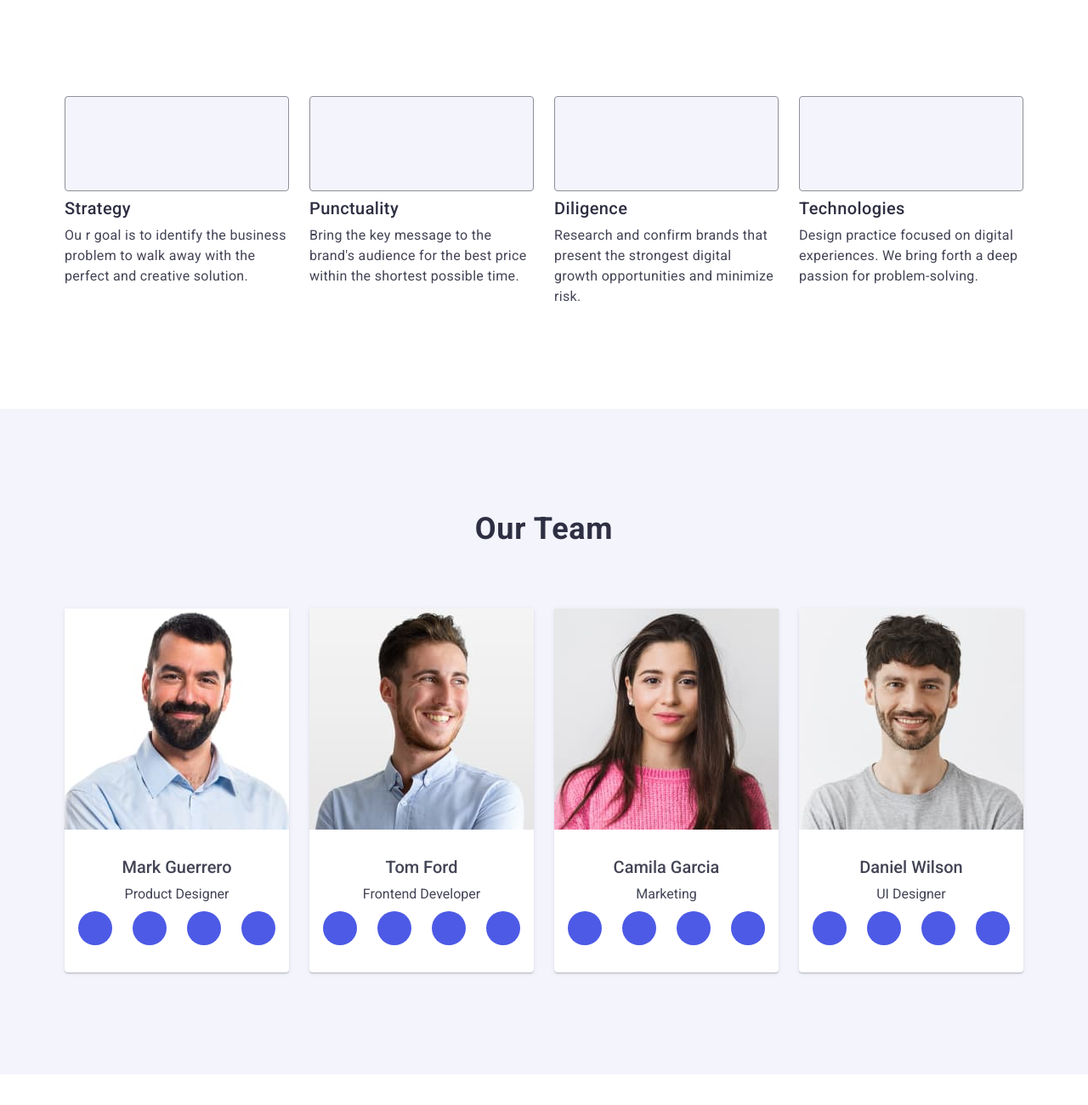
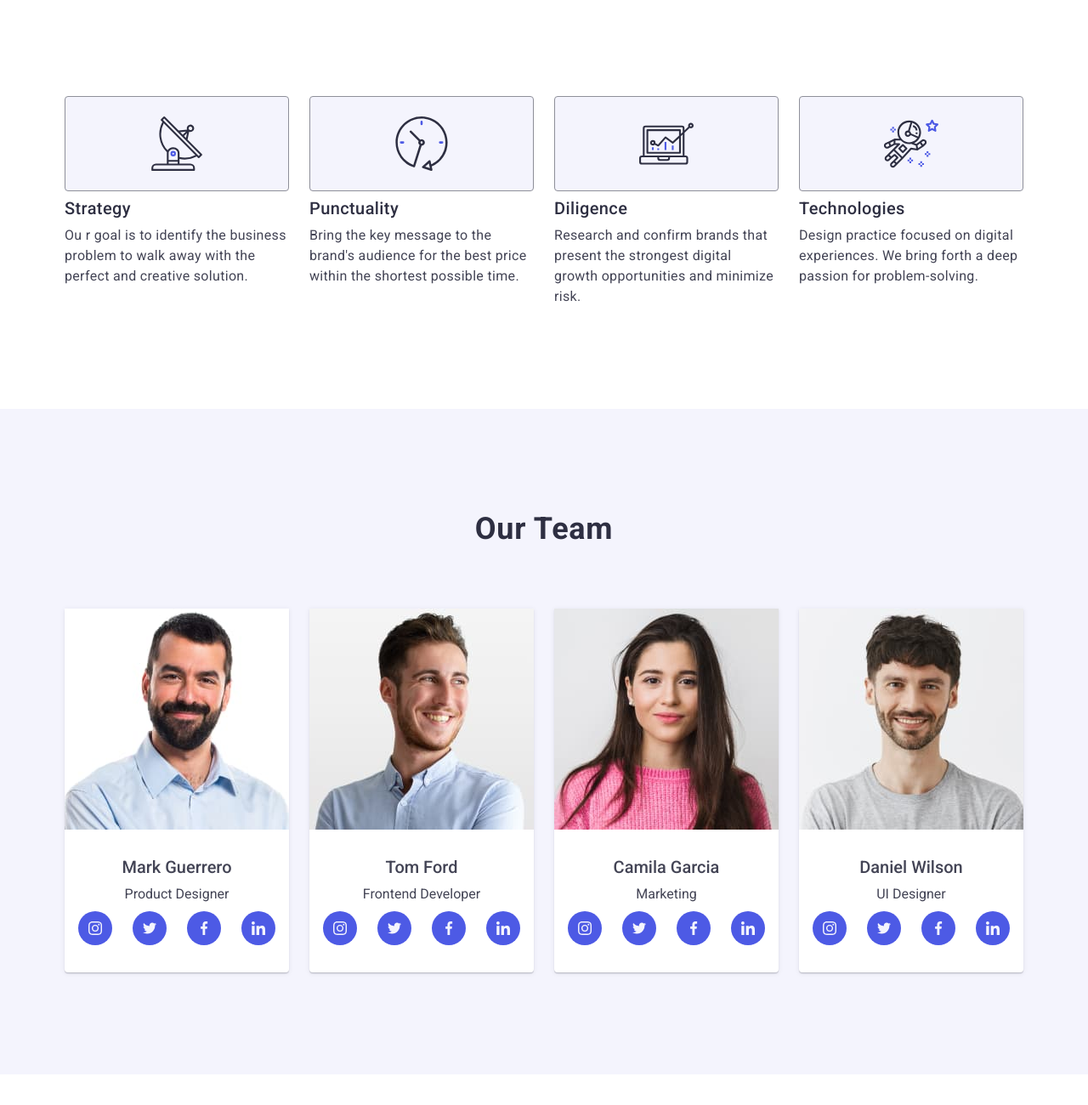
Before and after one commit to veronika-musiienko/goit-markup-hw-04, a plain HTML site: page index.html in a window 1280 px wide. Shown: the part 680-1980 px from the top of the page at 85% size. Drawn offline with nearby package versions, Linux system fonts and the light colour scheme.

Commit message:
modified styles.css index.html

```diff
--- a/index.html
+++ b/index.html
@@ -51,7 +51,7 @@
                 <li class="features-item">
                     <div class="features-picture">
                         <svg class="picture" width="64" height="64">
-                         <use href="./images/icons.svg#antenna"></use>
+                         <use href="./images/icons.svg#icon-antenna"></use>
                         </svg>
                     </div>
                     <h3 class="feature-heading">Strategy</h3>
@@ -60,7 +60,7 @@
                 <li class="features-item">
                     <div class="features-picture">
                         <svg class="picture" width="64" height="64">
-                         <use href="./images/icons.svg#clock"></use>
+                         <use href="./images/icons.svg#icon-clock"></use>
                         </svg>
                     </div>
                     <h3 class="feature-heading">Punctuality</h3>
@@ -69,7 +69,7 @@
                 <li class="features-item">
                     <div class="features-picture">
                         <svg class="picture" width="64" height="64">
-                         <use href="./images/icons.svg#diagram"></use>
+                         <use href="./images/icons.svg#icon-diagram"></use>
                         </svg>
                     </div>
                     <h3 class="feature-heading">Diligence</h3>
@@ -78,7 +78,7 @@
                 <li class="features-item">
                     <div class="features-picture">
                         <svg class="picture" width="64" height="64">
-                         <use href="./images/icons.svg#astronaut"></use>
+                         <use href="./images/icons.svg#icon-astronaut"></use>
                         </svg>
                     </div>
                     <h3 class="feature-heading">Technologies</h3>
@@ -102,28 +102,28 @@
                             <li class="social-item">
                                 <a class="social-link" href="https://instagram.com" target="_blank">
                                     <svg class="social-icon" width="16" height="16">
-                                        <use href="./images/icons.svg#instagram"></use>
+                                        <use href="./images/icons.svg#icon-instagram"></use>
                                     </svg>
                                 </a>
                             </li>
                             <li class="social-item">
                                 <a class="social-link" href="https://twitter.com" target="_blank">
                                     <svg class="social-icon" width="16" height="16">
-                                        <use href="./images/icons.svg#twitter"></use>
+                                        <use href="./images/icons.svg#icon-twitter"></use>
                                     </svg>
                                 </a>
                             </li>
                             <li class="social-item">
                                 <a class="social-link" href="https://facebook.com" target="_blank">
                                     <svg class="social-icon" width="16" height="16">
-                                        <use href="./images/icons.svg#facebook"></use>
+                                        <use href="./images/icons.svg#icon-facebook"></use>
                                     </svg>
                                 </a>
                             </li>
                             <li class="social-item">
                                 <a class="social-link" href="https://linkedin.com" target="_blank">
                                     <svg class="social-icon" width="16" height="16">
-                                        <use href="./images/icons.svg#linkedin"></use>
+                                        <use href="./images/icons.svg#icon-linkedin"></use>
                                     </svg>
                                 </a>
                             </li>
@@ -141,28 +141,28 @@
                             <li class="social-item">
                                 <a class="social-link" href="https://instagram.com" target="_blank">
                                     <svg class="social-icon" width="16" height="16">
-                                        <use href="./images/icons.svg#instagram"></use>
+                                        <use href="./images/icons.svg#icon-instagram"></use>
                                     </svg>
                                 </a>
                             </li>
                             <li class="social-item">
                                 <a class="social-link" href="https://twitter.com" target="_blank">
                                     <svg class="social-icon" width="16" height="16">
-                                        <use href="./images/icons.svg#twitter"></use>
+                                        <use href="./images/icons.svg#icon-twitter"></use>
                                     </svg>
                                 </a>
                             </li>
                             <li class="social-item">
                                 <a class="social-link" href="https://facebook.com" target="_blank">
                                     <svg class="social-icon" width="16" height="16">
-                                        <use href="./images/icons.svg#facebook"></use>
+                                        <use href="./images/icons.svg#icon-facebook"></use>
                                     </svg>
                                 </a>
                             </li>
                             <li class="social-item">
                                 <a class="social-link" href="https://linkedin.com" target="_blank">
                                     <svg class="social-icon" width="16" height="16">
-                                        <use href="./images/icons.svg#linkedin"></use>
+                                        <use href="./images/icons.svg#icon-linkedin"></use>
                                     </svg>
                                 </a>
                             </li>
@@ -180,28 +180,28 @@
                             <li class="social-item">
                                 <a class="social-link" href="https://instagram.com" target="_blank">
                                     <svg class="social-icon" width="16" height="16">
-                                        <use href="./images/icons.svg#instagram"></use>
+                                        <use href="./images/icons.svg#icon-instagram"></use>
                                     </svg>
                                 </a>
                             </li>
                             <li class="social-item">
                                 <a class="social-link" href="https://twitter.com" target="_blank">
                                     <svg class="social-icon" width="16" height="16">
-                                        <use href="./images/icons.svg#twitter"></use>
+                                        <use href="./images/icons.svg#icon-twitter"></use>
                                     </svg>
                                 </a>
                             </li>
                             <li class="social-item">
                                 <a class="social-link" href="https://facebook.com" target="_blank">
                                     <svg class="social-icon" width="16" height="16">
-                                        <use href="./images/icons.svg#facebook"></use>
+                                        <use href="./images/icons.svg#icon-facebook"></use>
                                     </svg>
                                 </a>
                             </li>
                             <li class="social-item">
                                 <a class="social-link" href="https://linkedin.com" target="_blank">
                                     <svg class="social-icon" width="16" height="16">
-                                        <use href="./images/icons.svg#linkedin"></use>
+                                        <use href="./images/icons.svg#icon-linkedin"></use>
                                     </svg>
                                 </a>
                             </li>
@@ -220,28 +220,28 @@
                             <li class="social-item">
                                 <a class="social-link" href="https://instagram.com" target="_blank">
                                     <svg class="social-icon" width="16" height="16">
-                                        <use href="./images/icons.svg#instagram"></use>
+                                        <use href="./images/icons.svg#icon-instagram"></use>
                                     </svg>
                                 </a>
                             </li>
                             <li class="social-item">
                                 <a class="social-link" href="https://twitter.com" target="_blank">
                                     <svg class="social-icon" width="16" height="16">
-                                        <use href="./images/icons.svg#twitter"></use>
+                                        <use href="./images/icons.svg#icon-twitter"></use>
                                     </svg>
                                 </a>
                             </li>
                             <li class="social-item">
                                 <a class="social-link" href="https://facebook.com" target="_blank">
                                     <svg class="social-icon" width="16" height="16">
-                                        <use href="./images/icons.svg#facebook"></use>
+                                        <use href="./images/icons.svg#icon-facebook"></use>
                                     </svg>
                                 </a>
                             </li>
                             <li class="social-item">
                                 <a class="social-link" href="https://linkedin.com" target="_blank">
                                     <svg class="social-icon" width="16" height="16">
-                                        <use href="./images/icons.svg#linkedin"></use>
+                                        <use href="./images/icons.svg#icon-linkedin"></use>
                                     </svg>
                                 </a>
                             </li>
@@ -339,28 +339,28 @@
                 <li class="footer-social-item">
                     <a class="social-link footer-link" href="">
                         <svg class="social-icon" width="24" height="24">
-                            <use href="./images/icons.svg#instagram"></use>
+                            <use href="./images/icons.svg#icon-instagram"></use>
                         </svg>
                     </a>
                 </li>
                 <li class="footer-social-item">
                     <a class="social-link footer-link" href="">
                         <svg class="social-icon" width="24" height="24">
-                            <use href="./images/icons.svg#twitter"></use>
+                            <use href="./images/icons.svg#icon-twitter"></use>
                         </svg>
                     </a>
                 </li>
                 <li class="footer-social-item">
                     <a class="social-link footer-link" href="">
                         <svg class="social-icon" width="24" height="24">
-                            <use href="./images/icons.svg#facebook"></use>
+                            <use href="./images/icons.svg#icon-facebook"></use>
                         </svg>
                     </a>
                 </li>
                 <li class="footer-social-item">
                     <a class="social-link footer-link" href="">
                         <svg class="social-icon" width="24" height="24">
-                            <use href="./images/icons.svg#linkedin"></use>
+                            <use href="./images/icons.svg#icon-linkedin"></use>
                         </svg>
                     </a>
                 </li>
```
